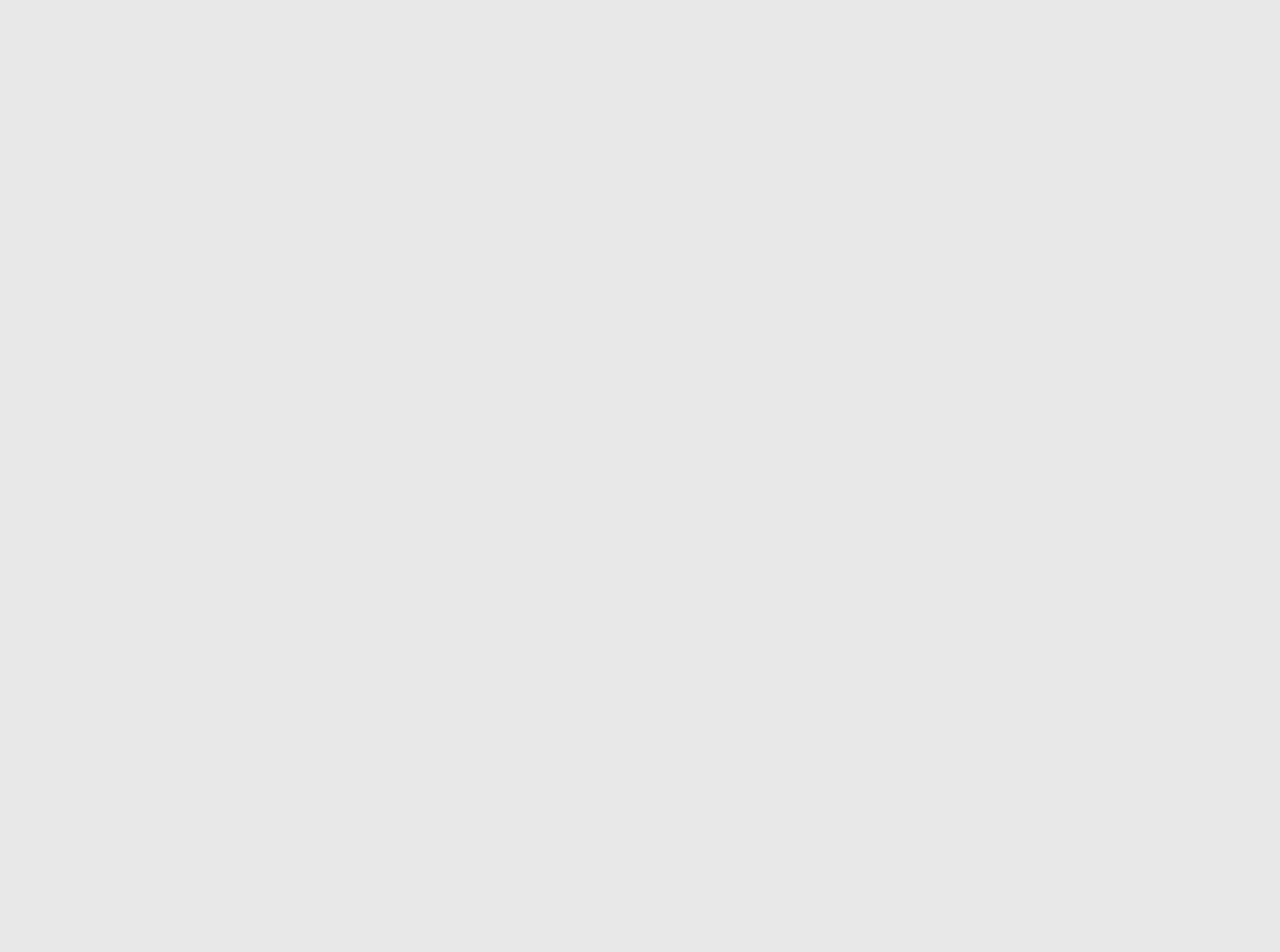
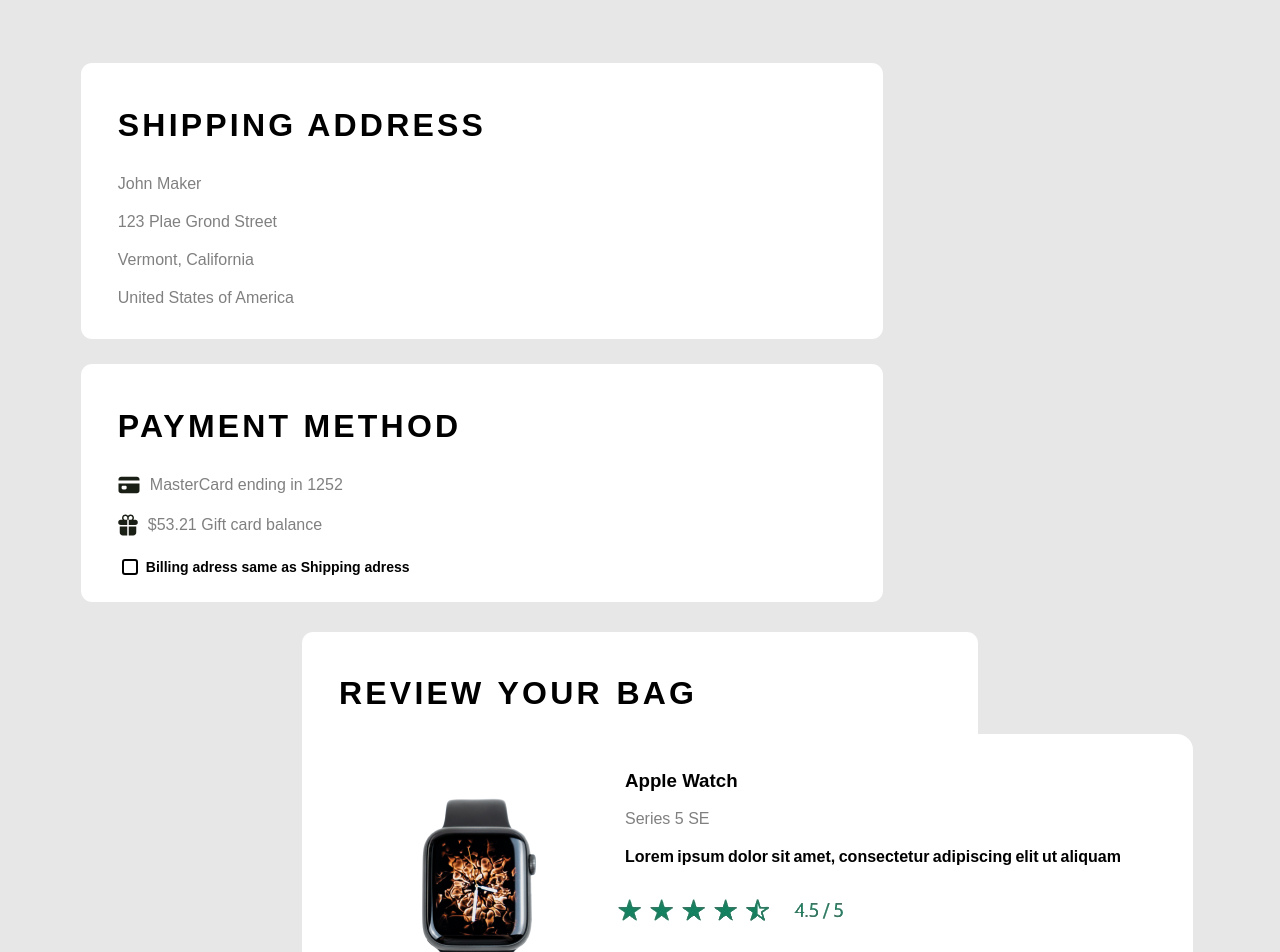
Before and after one commit to YamukelwaTech/Applesa, a React (Create React App) app: page /Checkout in a window 1280 px wide. Shown: the top 952 px of the page. Before the commit the page ends 800 px from the top, so only its background shows below. Built offline with nearby package versions, Linux system fonts and the light colour scheme.

Commit message:
CHECKOUT PAGE

```diff
--- a/src/Components/CheckOut.jsx
+++ b/src/Components/CheckOut.jsx
@@ -1,8 +1,84 @@
+// import cards from "../Assets/card-svg.svg"
+import blkcard from "../Assets/blk card.svg"
+import blkgift from "../Assets/blk gift.svg"
+import "../css/checkout.css"
+import plus from "../Assets/Increase-Button.svg"
+import minus from "../Assets/Decrease-Button.svg"
+import { useState } from "react";
+import products from "./ProductInfo";
+
 
 
 function CheckOut() {
+
+  const [quantity, setQuantity] = useState(1);
+
+  // Function to handle incrementing the quantity
+  const incrementQuantity = () => {
+    setQuantity(prevQuantity => prevQuantity + 1);
+  };
+
+  // Function to handle decrementing the quantity
+  const decrementQuantity = () => {
+    if (quantity > 1) {
+      setQuantity(prevQuantity => prevQuantity - 1);
+    }
+  };
     return (
-      <></>
+      <>
+      <div className="containers">
+        <div className="top-container">
+          <h1>SHIPPING ADDRESS</h1>
+          <p>John Maker</p>
+          <p>123 Plae Grond Street</p>
+          <p>Vermont, California</p>
+          <p>United States of America</p>
+        </div>
+
+
+      <div className="middle-container">
+        <h1>PAYMENT METHOD</h1>
+        <p><img src={blkcard} alt="card"></img>MasterCard ending in 1252</p>
+        <p><img src={blkgift} alt="card"></img>$53.21 Gift card balance</p>
+        <div className="checkbox">
+          <input type="checkbox" id="myCheckbox" name="myCheckbox" />
+          <label htmlFor="myCheckbox">Billing adress same as Shipping adress</label>
+        </div>
+      </div>
+      <div className="bottom-container">
+        <h1>REVIEW YOUR BAG</h1>
+        <div className="cart-items">
+        {products.map((product) => (
+        <div className="items-cards" key={product.id}>
+            <div className="products-containers">
+                <div className="products-images">
+                    <img src={product.imageUrl} alt={product.title} />
+                </div>
+                <div className="products-infos">
+                    <h3>{product.title}</h3>
+                    <p id="title">{product.description}</p>
+                    <p id="disc">{product.shortDescription}</p>
+                    <img src={product.rating} alt={product.title} />
+                    <p>{product.currency}{product.price}</p>
+                    <div className="quantity">
+                      <img id="incr" src={plus} alt="plus" onClick={incrementQuantity} />
+                      <p>{quantity}</p>
+                      <img id="decr" src={minus} alt="minus" onClick={decrementQuantity} />
+                    </div>
+                    {/* Add more product information here if needed */}
+                </div>
+            </div>
+        </div>
+        ))}
+    </div>
+      </div>
+
+
+
+      </div>
+
+
+      </>
     );
   }
 
--- /dev/null
+++ b/src/css/checkout.css
@@ -0,0 +1,104 @@
+.containers {
+    display: flex;
+    flex-direction: column;
+    justify-content: center; /* Vertically center */
+    align-items: center; /* Horizontally center */
+    /* height: 100%;  */
+    margin-top: 5%;
+    font-family: sans-serif;
+
+
+  }
+
+  .top-container {
+    border: 2px solid rgba(0, 0, 0, 0); /* Add border */
+    padding: 20px; /* Add padding for better spacing */
+    background-color: white;
+    display: flex;
+    flex-direction: column;
+    align-items: flex-start; /* Align items to the left */
+    border-radius: 0.7em;
+    width: 60%;
+    margin-right: 25%;
+  }
+
+  .top-container p {
+    margin: 10px 0; /* Add some margin between paragraphs */
+    color: gray;
+    display: flex; /* Enable flex display for aligning items */
+    align-items: center; /* Align items vertically */
+    margin-left: 15px;
+  }
+
+  .top-container h1 {
+    font-size: 2rem;
+    letter-spacing:0.2rem ;
+    margin-left: 15px;
+  }
+
+  .middle-container {
+    border: 2px solid rgba(0, 0, 0, 0); /* Add border */
+    padding: 20px; /* Add padding for better spacing */
+    background-color: white;
+    display: flex;
+    flex-direction: column;
+    align-items: flex-start; /* Align items to the left */
+    border-radius: 0.7em;
+    width: 60%;
+    margin-right: 25%;
+    margin-top: 25px;
+  }
+
+  .middle-container p {
+    margin: 10px 0; /* Add some margin between paragraphs */
+    color: gray;
+    display: flex; /* Enable flex display for aligning items */
+    align-items: center; /* Align items vertically */
+    margin-left: 15px;
+  }
+
+  .middle-container h1 {
+    font-size: 2rem;
+    letter-spacing:0.2rem ;
+    margin-left: 15px;
+  }
+
+  .middle-container img {
+    /* width: 40px; */
+    /* height: auto; */
+    margin-right: 10px;
+
+  }
+
+  .checkbox{
+    display: flex;
+    flex-direction: row;
+    margin-left: 15px;
+    margin-top: 10px;
+  }
+
+  .checkbox input[type="checkbox"] {
+    /* Hide the default checkbox */
+    appearance: none;
+    -webkit-appearance: none;
+    -moz-appearance: none;
+    width: 16px;
+    height: 16px;
+    border: 2px solid black;
+    border-radius: 3px;
+    outline: none;
+    cursor: pointer;
+  }
+
+  /* Style the custom checkbox when checked */
+  .checkbox input[type="checkbox"]:checked {
+    background-color: rgb(5, 59, 9);
+  }
+
+  /* Style the label */
+  .checkbox label {
+    font-weight: bold;
+    color: black;
+    margin-top: 3px;
+    margin-left: 5px;
+  }
```
Also changed, not shown: src/Components/Bag.jsx (+0 -40 lines), src/Assets/blk card.svg (added), src/Assets/blk gift.svg (added).
